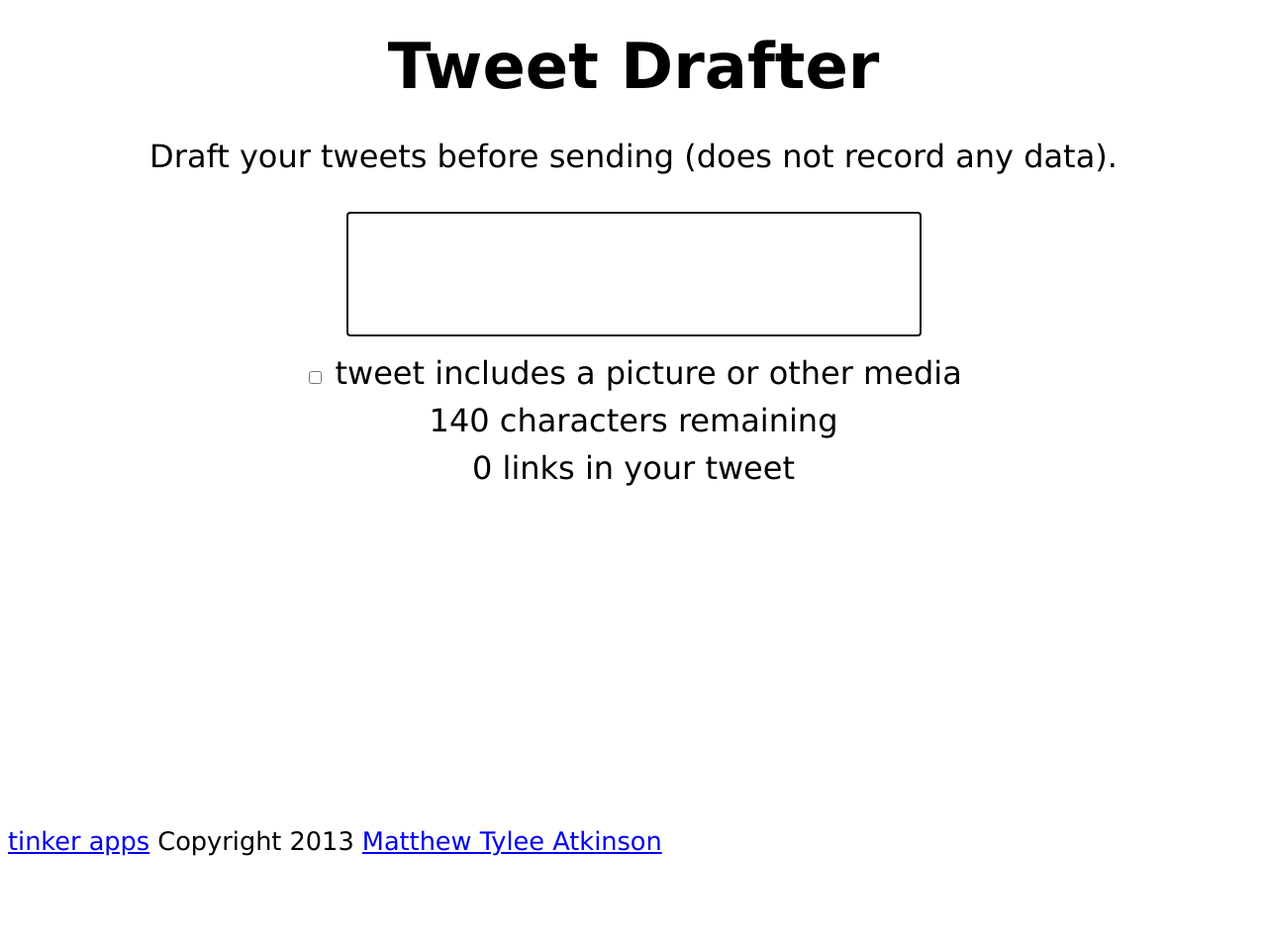
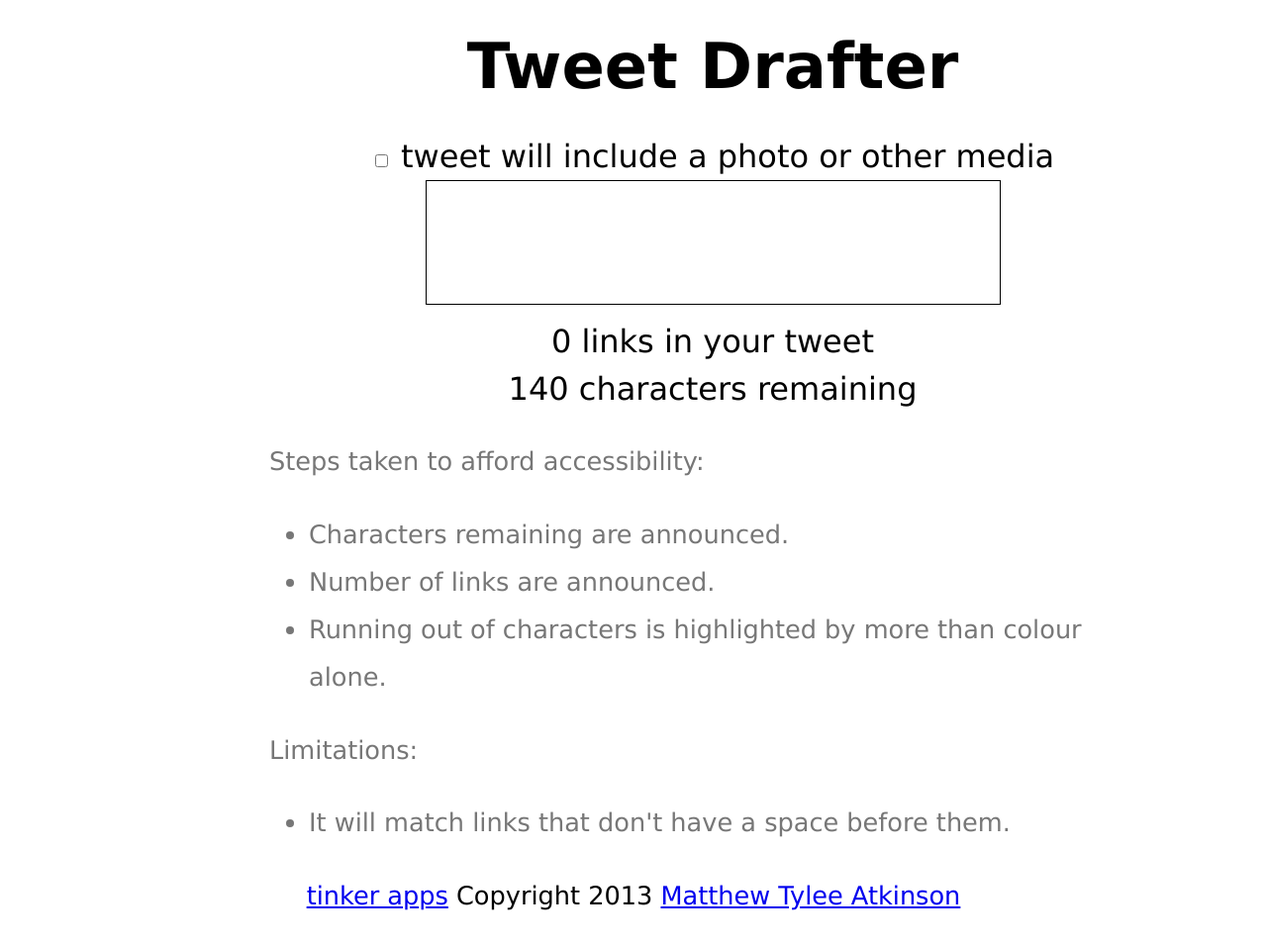
Before and after one commit to matatk/tinker, a Jekyll site: the page built from tweetdrafter/index.html, in a window 1280 px wide. Shown: the whole page at 99% size. Built offline with Jekyll 4.4.1, drawn with Linux system fonts in a browser that asks for light colours; before the commit the page ends 900 px from its top, so only the background shows below that.

Commit message:
Accessibility effort on Tweet Drafter; minor CSS updates.

```diff
--- a/_config.yml
+++ /dev/null
@@ -1,2 +0,0 @@
-server: true
-auto: true
--- a/_includes/footer.css
+++ b/_includes/footer.css
@@ -1,6 +1,26 @@
+/* Thanks to <http://mystrd.at/modern-clean-css-sticky-footer/> :-) */
+
+html {
+  position: relative;
+  min-height: 100%;
+}
+
+body {
+  /*margin: 0 0 100px; /* bottom = footer height */
+  margin-bottom: 100px; /* bottom = footer height */
+}
+
 footer {
-	font-size: 0.8em;
-	position: absolute;
-	bottom: 0;
-	overflow: hidden;
+  font-size: 0.8em;  /* my additions */
+  position: absolute;
+  left: 0;
+  bottom: 0;
+  height: 100px;
+  width: 100%;
 }
+
+/* my addition */
+footer p {
+  margin-left: 1em;
+  margin-right: 1em;
+}
--- a/hexconv/index.html
+++ b/hexconv/index.html
@@ -9,7 +9,8 @@ layout: nil
 			body {
 				background-color: #eee;
 				font-family: Verdana, sans-serif;
-				font-size: 1.5em;
+				font-size: 2em;
+				line-height: 1.5em;
 			}
 
 			.stage {
--- a/simpletimezone/index.html
+++ b/simpletimezone/index.html
@@ -9,8 +9,9 @@ title: Simple Timezone Converter
 		<style type='text/css'>
 			body {
 				font-family: Verdana, sans-serif;
-				font-size: 1.5em;
+				font-size: 2em;
 				line-height: 1.5em;
+				margin: 1em;
 			}
 
 			{% include footer.css %}
--- a/tweetdrafter/index.html
+++ b/tweetdrafter/index.html
@@ -12,6 +12,8 @@ title: Tweet Drafter
         font-size: 2em;
         line-height: 1.5em;
         text-align: center;
+        width: 45em;
+        margin: auto;
       }
 
       textarea {
@@ -20,48 +22,65 @@ title: Tweet Drafter
         resize: none;
       }
 
-			input[type=checkbox] {
+      input {
         font-size: inherit;
+      }
+
+      aside {
+        width: 35em;
+        font-size: 0.8em;
+        color: #777;
+        text-align: left;
+        margin: auto;
+      }
+
+      .ohnoes {
+        color: red;
+        border: 1px solid red;
       }
 
       {% include footer.css %}
     </style>
     <script type='text/javascript'>
+      // Size limits info: <https://dev.twitter.com/blog/upcoming-tco-changes>
       var TWEET_LENGTH = 140;
       var LEN_MEDIA = 22;
       var LEN_HTTP = 22;
       var LEN_HTTPS = 23;
-			var picture = false;
-			var cached = '';
 
-			// See <https://dev.twitter.com/blog/upcoming-tco-changes>
-			// for info on size limits.
+      var contains_media = false;
+      var previous_tweet_text = '';
+      var previous_url_count = 0;
 
+      // Trigger an update when the media checkbox is toggled
       function media_toggle() {
-				if( picture ) {
-					picture = false;
-				} else {
-					picture = true;
-				}
-
+        contains_media = !contains_media;
         keyed(document.getElementById("draft"), true);
       }
 
+      // Update the remaining character count, either because a key was
+      // pressed, or the media toggle was activated.
+      // Arguments:
+      //  - draft: reference to the element that contains the draft
+      //  - toggle: boolean indicating if the toggle was switched
       function keyed(draft, toggled) {
         var url_regex = /(https?:\/\/[^\s]+)/g;
-				var urls_status = document.getElementById("urls");
-				var remaining;
         var match;
+        var char_count_e = document.getElementById("char_count");
+        var url_count_e = document.getElementById("url_count");
+        var remaining = 0;
+        var url_count = 0;
 
         // Protect against keypresses that don't change the string
-				if( !toggled && draft.value == cached ) {
+        if( !toggled && draft.value == previous_tweet_text ) {
           return
+        } else {
+          previous_tweet_text = draft.value;
         }
-				cached = draft.value;
 
         // Get base length, taking media into account
         remaining = TWEET_LENGTH - draft.value.length;
-				if( picture ) {
+        if( contains_media ) {
           remaining -= LEN_MEDIA;
         }
 
@@ -69,28 +88,36 @@ title: Tweet Drafter
         match = draft.value.match(url_regex);
         if( match ) {
           for( var i = 0; i < match.length; i++ ) {
-						// Swap actual length of link for "shortened" version
+            // Swap actual length of link in textarea for "shortened" version
             var url = match[i];
             remaining += url.length;
             switch( url[4] ) {
-							case ':':	remaining -= LEN_HTTP;
+              case ':':  remaining -= LEN_HTTP;
                     break;
-							case 's':	remaining -= LEN_HTTPS;
+              case 's':  remaining -= LEN_HTTPS;
                     break;
-							default:	alert("Malformed link: '" + url + "'");
+              default:  alert("Something borked horribly with: '" + url + "'");
             }
           }
-
-					urls_status.innerHTML = match.length;
+          url_count = match.length;
         } else {
-					urls_status.innerHTML = "0";
+          url_count = 0;
         }
 
-				// Update statuses
-				document.getElementById("charcount")
-					.innerHTML = remaining + " characters remaining";
+        // Should we update the link count?
+        // (We don't want to change a live region to what it was already.)
+        if( url_count != previous_url_count ) {
+          url_count_e.innerHTML = url_count;
+          previous_url_count = url_count;
+        }
 
-				urls_status.innerHTML += " links in your tweet";
+        // Update character count
+        char_count_e.innerHTML = remaining;
+        if( remaining < 0 ) {
+          char_count_e.className = "ohnoes";
+        } else {
+          char_count_e.className = null;
+        }
       }
     </script>
     {% include track.html %}
@@ -100,28 +127,44 @@ title: Tweet Drafter
       <h1>{{ page.title }}</h1>
     </header>
     <main role="main">
-			<p>Draft your tweets before sending (does not record any data).</p>
+      <input id="has_media" type="checkbox" onchange="media_toggle();">
+      <label for="has_media">tweet will include a photo or other media</label>
+      <br/>
 
       <textarea
         id="draft"
         rows="4"
         cols="35"
         onkeyup="keyed(this, false);"
-				aria-label="Draft tweet"
-				autofocus></textarea>
-			<br/>
-			<label>
-				<input
-					type="checkbox"
-					onchange="media_toggle();">
-				tweet includes a picture or other media
-			</label>
-			<div aria-live="polite">
-				<span id="charcount">140 characters remaining</span>
+        title="Draft tweet"
+        ></textarea>
+
+      <!-- The following live regions cause changes to be announced. -->
+      <!-- "status" regions have a default aria-live level of 'polite'. -->
+      <!-- Setting the "atomic" property causes the whole region to be
+           announced, as opposed to just the part(s) that changed. This
+           is usually a very bad idea (overly verbose) but in this case,
+           it lets the user know which number means what. -->
+      <div role="status" aria-atomic="true">
+        <span id="url_count">0</span> links in your tweet
       </div>
-			<div aria-live="assertive">
-				<span id="urls">0 links in your tweet</span>
+      <div role="status" aria-atomic="true">
+        <span id="char_count">140</span> characters remaining
       </div>
+
+      <aside>
+        <p>Steps taken to afford accessibility:</p>
+        <ul>
+          <li>Characters remaining are announced.</li>
+          <li>Number of links are announced.</li>
+          <li>Running out of characters is highlighted by more than colour alone.</li>
+        </ul>
+
+        <p>Limitations:</p>
+        <ul>
+          <li>It will match links that don't have a space before them.</li>
+        </ul>
+      </aside>
     </main>
     {% include footer.html %}
   </body>
```
Lines whose indentation alone changed are shown as unchanged.
